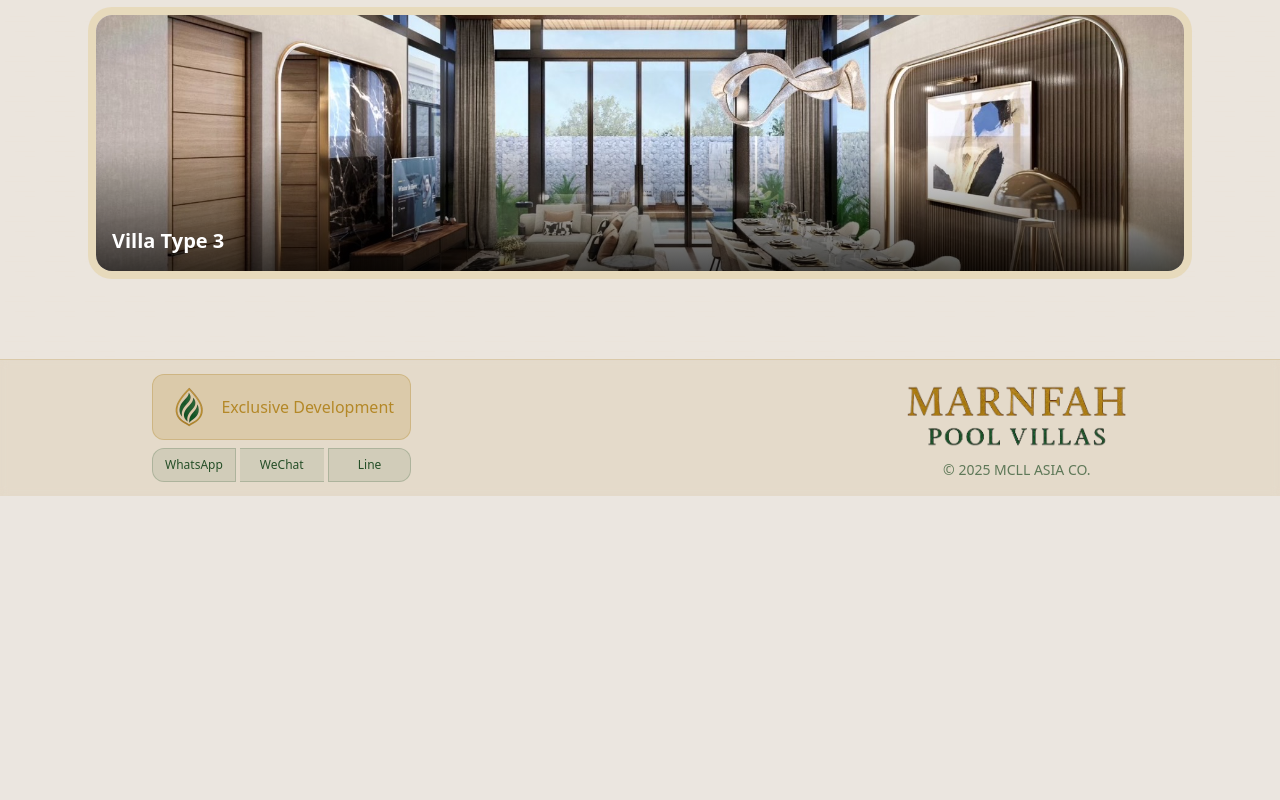
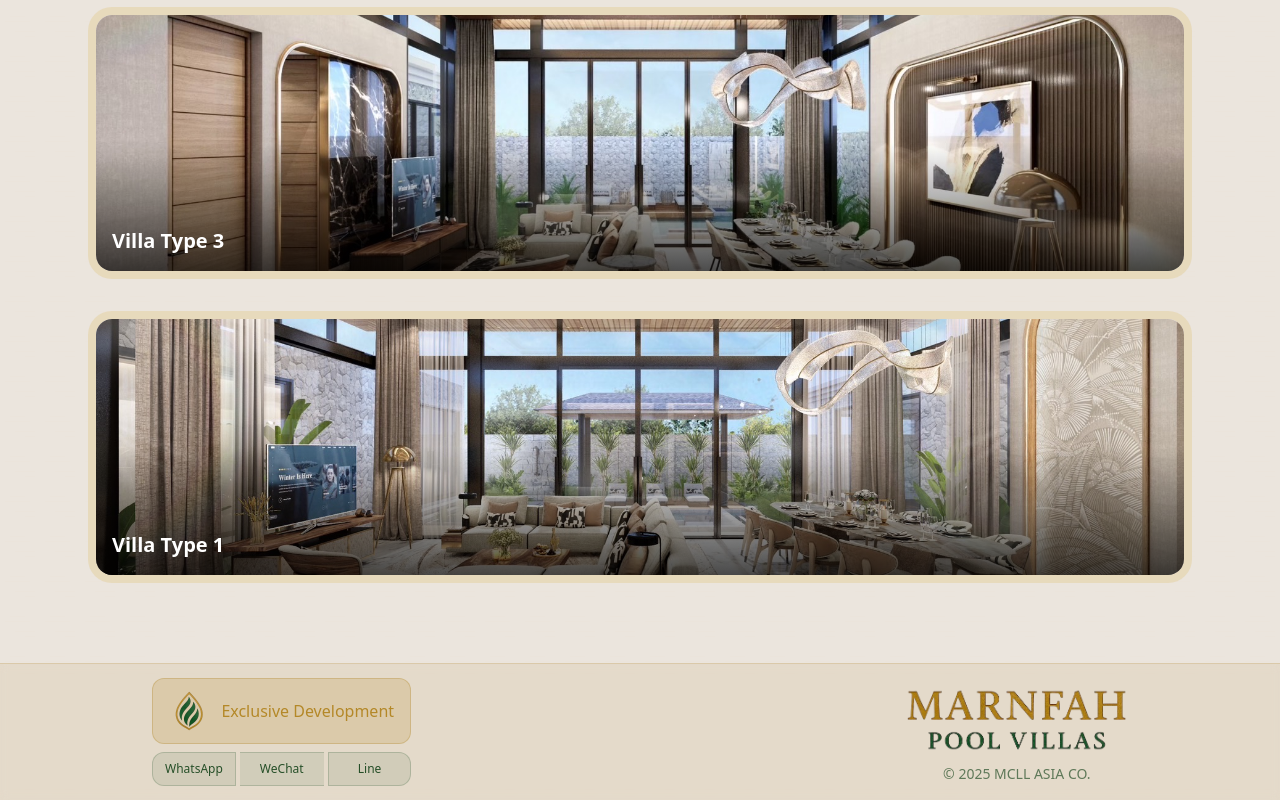
Before and after one commit to Marnfah-Pool-Villas/truffle-clone-v398, a Next.js app in the folder truffle-clone/: page /view in a window 1280 px wide. Shown: the part 873-1673 px from the top of the page. Before the commit the page ends 1369 px from the top, so only its background shows below. Built offline with nearby package versions, Linux system fonts and the light colour scheme; a web font is replaced by a local one.

Commit message:
Duplicate Villa Type 1 card
cgen-9ee52af944ba4748a508d1364b6986b6

```diff
--- a/truffle-clone/src/components/VirtualTourSection.tsx
+++ b/truffle-clone/src/components/VirtualTourSection.tsx
@@ -97,8 +97,8 @@ export default function VirtualTourSection() {
 
       {/* Villa Tour Selection */}
       <div className="grid grid-cols-1 lg:grid-cols-1 gap-8 overflow-hidden sm:overflow-visible">
-        {villas.map((villa) => (
-          <div key={villa.id} className="group cursor-pointer relative overflow-hidden sm:overflow-visible">
+        {villas.map((villa, index) => (
+          <div key={`${villa.id}-${index}`} className="group cursor-pointer relative overflow-hidden sm:overflow-visible">
             <div className="bg-white/90 backdrop-blur-sm rounded-3xl border-8 border-[#b48828]/30 overflow-hidden transition-all duration-300 sm:group-hover:scale-[1.02]">
               <div className="relative h-64 overflow-hidden">
                 <img
@@ -115,6 +115,22 @@ export default function VirtualTourSection() {
             </div>
           </div>
         ))}
+        <div className="group cursor-pointer relative overflow-hidden sm:overflow-visible">
+          <div className="bg-white/90 backdrop-blur-sm rounded-3xl border-8 border-[#b48828]/30 overflow-hidden transition-all duration-300 sm:group-hover:scale-[1.02]">
+            <div className="relative h-64 overflow-hidden">
+              <img
+                src={villas[0].image}
+                alt={villas[0].name}
+                className="w-full h-full object-cover transition-transform duration-300 sm:group-hover:scale-110"
+              />
+              <div className="absolute inset-0 bg-gradient-to-t from-black/70 via-transparent to-transparent" />
+              <div className="absolute bottom-4 left-4 right-4 text-white">
+                <h3 className="text-xl font-semibold">{villas[0].name}</h3>
+              </div>
+            </div>
+
+          </div>
+        </div>
       </div>
 
       {/* Virtual Tour Modal */}
```
